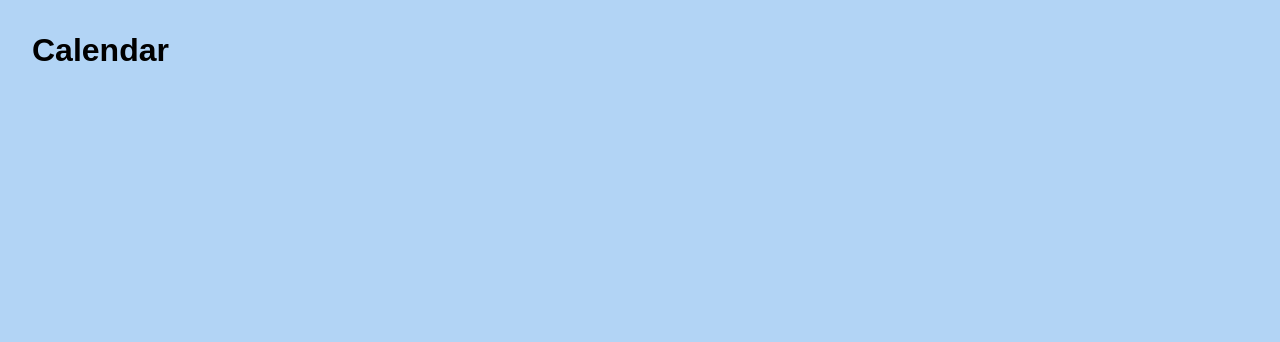
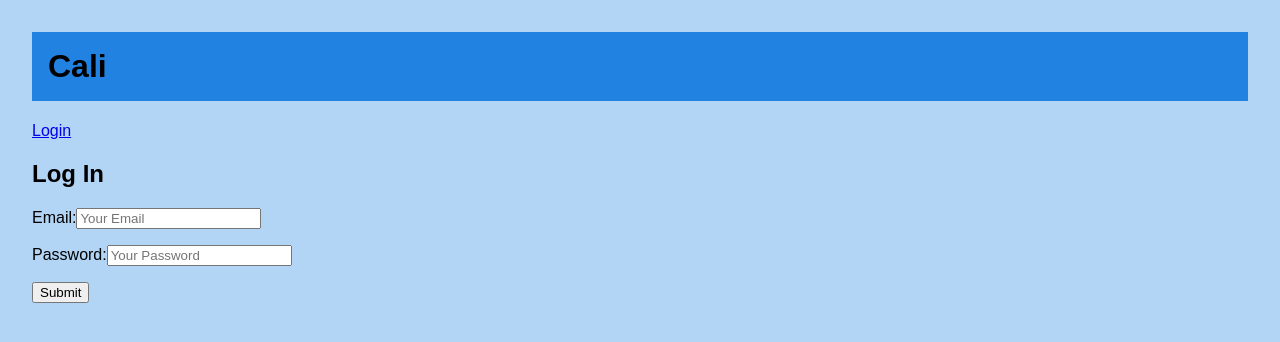
Before and after one commit to Cory-I/Calendar, a React (Vite) app in the folder client/: page /Login in a window 1280 px wide. Before the commit this address had no page. Shown: the top 342 px of the page. Built offline with nearby package versions, Linux system fonts and the light colour scheme.

Commit message:
Started Login

```diff
--- a/client/src/App.jsx
+++ b/client/src/App.jsx
@@ -1,20 +1,21 @@
 import { Routes, Route, Link } from "react-router";
 import Layout from "./Layout";
-import HomePage from "./Home";
-import SettingsPage from "./Settings";
-import MonthView from "./Month_View";
-import WeekView from "./Week_View";
+import HomePage from "./pages/Home";
+import SettingsPage from "./pages/Settings";
+import MonthView from "./pages/Month_View";
+import WeekView from "./pages/Week_View";
+import LoginPage from "./pages/Login";
 function App() {
   return (
     <div>
-      <h1>Calendar</h1>
+      <h1>Cali</h1>
       <Routes>
         <Route element={<Layout />}>
-          {/*           <Route path="/" element={<LoginPage />} /> */}
           <Route path="/home" element={<HomePage />} />
           <Route path="/Settings" element={<SettingsPage />} />
           <Route path="/MonthView" element={<MonthView />} />
           <Route path="/WeekView" element={<WeekView />} />
+          <Route path="/Login" element={<LoginPage />} />
         </Route>
       </Routes>
     </div>
--- a/client/src/Auth/AuthContext.jsx
+++ b/client/src/Auth/AuthContext.jsx
@@ -1,6 +1,6 @@
 /* Imports */
 import { createContext, useContext, useState } from "react";
-import axios from axios
+import axios from "axios";
 /* Definitions */
 const authContext = createContext();
 /* All Else */
@@ -8,48 +8,48 @@ export function AuthProvider({ children }) {
   const [token, setToken] = useState(null);
   const [user, setUser] = useState(null);
   const register = async (name, email, password) => {
-    const newUser = {name, email, password}
-    const response = await axios.post("api/users/register", newUser,{
-        headers:{"Content-Type":"application/json"}
-    })
-    setToken(response.data)
-    localStorage.setItem("authToken",response.data)
-  }
+    const newUser = { name, email, password };
+    const response = await axios.post("/api/users/register", newUser, {
+      headers: { "Content-Type": "application/json" },
+    });
+    setToken(response.data);
+    localStorage.setItem("authToken", response.data);
+  };
   async function login(email, password) {
     const userInfo = {
-        email:email,
-        password:password,
-    }
+      email: email,
+      password: password,
+    };
     const config = {
-        "Content-type":"application/json"
-    }
-    const response = await axios.post("api/users/login", userInfo, config)
-    setToken(response.data)
-    localStorage.setItem("authToken", response.data)
+      "Content-Type": "application/json",
+    };
+    const response = await axios.post("/api/users/login", userInfo, config);
+    setToken(response.data);
+    localStorage.setItem("authToken", response.data);
   }
   async function logout() {
-    setToken(null)
-    localStorage.removeItem("authToken")
+    setToken(null);
+    localStorage.removeItem("authToken");
   }
   async function userUpdate(id, name, email, password) {
     const userUpdate = {
-        id: id,
-        name:name,
-        email:email,
-        password:password,
-    }
+      id: id,
+      name: name,
+      email: email,
+      password: password,
+    };
     const config = {
-        "Content-type":"application/json",
-        headers:{
-            Authorization:`Bearer ${token}`
-        }
-    }
-    const {data} = await axios.put(
-        "api/users/me/update",
-        updatedUser,
-        config,
-    )
-    return data
+      "Content-Type": "application/json",
+      headers: {
+        Authorization: `Bearer ${token}`,
+      },
+    };
+    const { data } = await axios.put(
+      "/api/users/me/update",
+      userUpdate,
+      config,
+    );
+    return data;
   }
   const authorization = {
     token,
@@ -57,8 +57,12 @@ export function AuthProvider({ children }) {
     login,
     logout,
     userUpdate,
-  }
-  return <authContext.Provider value={value}></authContext.Provider>
+  };
+  return (
+    <authContext.Provider value={authorization}>
+      {children}
+    </authContext.Provider>
+  );
 }
 export default function useAuth() {
   const context = useContext(authContext);
--- a/client/src/Navbar.jsx
+++ b/client/src/Navbar.jsx
@@ -1,18 +1,25 @@
 /* Navbar Page */
 import { NavLink, useLocation } from "react-router";
 
-export default function Navbar() {
+export default function Navbar({ token }) {
   const location = useLocation();
   const onMonthView = location.pathname === "/MonthView";
-  /*   const onWeekView = location.pathname === "/WeekView"; */
+
   return (
     <nav>
-      <NavLink to="/home">Home</NavLink>
-      <NavLink to="/Settings">Settings</NavLink>
-      {onMonthView ? (
-        <NavLink to="/WeekView">View</NavLink>
+      {token ? (
+        <>
+          <NavLink to="/home">Home</NavLink>
+          <NavLink to="/Settings">Settings</NavLink>
+
+          {onMonthView ? (
+            <NavLink to="/WeekView">View</NavLink>
+          ) : (
+            <NavLink to="/MonthView">View</NavLink>
+          )}
+        </>
       ) : (
-        <NavLink to="/MonthView">View</NavLink>
+        <NavLink to="/Login">Login</NavLink>
       )}
     </nav>
   );
--- a/client/src/main.jsx
+++ b/client/src/main.jsx
@@ -2,9 +2,12 @@ import { createRoot } from "react-dom/client";
 import "./style.css";
 import App from "./App.jsx";
 import { BrowserRouter } from "react-router";
+import { AuthProvider } from "./Auth/AuthContext.jsx";
 
 createRoot(document.getElementById("root")).render(
-  <BrowserRouter>
-    <App />
-  </BrowserRouter>,
+  <AuthProvider>
+    <BrowserRouter>
+      <App />
+    </BrowserRouter>
+  </AuthProvider>,
 );
--- /dev/null
+++ b/client/src/pages/Login.jsx
@@ -0,0 +1,56 @@
+/* Login Page */
+import { useNavigate } from "react-router";
+import useAuth from "../Auth/AuthContext.jsx";
+import { useState } from "react";
+
+export default function LoginPage() {
+  const { login } = useAuth();
+  const navigate = useNavigate();
+  const [error, setError] = useState(null);
+
+  async function handleLogin(formData) {
+    setError(null);
+
+    const email = formData.get("email");
+    const password = formData.get("password");
+
+    try {
+      await login(email, password);
+      navigate("/home");
+    } catch (e) {
+      console.error(e);
+      setError(e.message);
+    }
+  }
+  return (
+    <div>
+      <h2>Log In</h2>
+      <form action={handleLogin}>
+        <p>
+          <label>
+            Email:
+            <input
+              type="email"
+              name="email"
+              placeholder="Your Email"
+              required
+            />
+          </label>
+        </p>
+        <p>
+          <label>
+            Password:
+            <input
+              type="password"
+              name="password"
+              placeholder="Your Password"
+              required
+            />
+          </label>
+        </p>
+        <button type="submit">Submit</button>
+        {error && <p role="alert">{error}</p>}
+      </form>
+    </div>
+  );
+}
--- a/client/src/style.css
+++ b/client/src/style.css
@@ -26,3 +26,7 @@ body {
   grid-column: 1 / 3;
   padding: 1rem;
 }
+h1 {
+  background: #0271dfd1;
+  padding: 1rem;
+}
--- a/package.json
+++ b/package.json
@@ -14,6 +14,7 @@
     "nodemon": "^3.1.11"
   },
   "dependencies": {
+    "axios": "^1.20.0",
     "bcrypt": "^6.0.0",
     "dotenv": "^18.0.5",
     "express": "^5.2.1",
```
